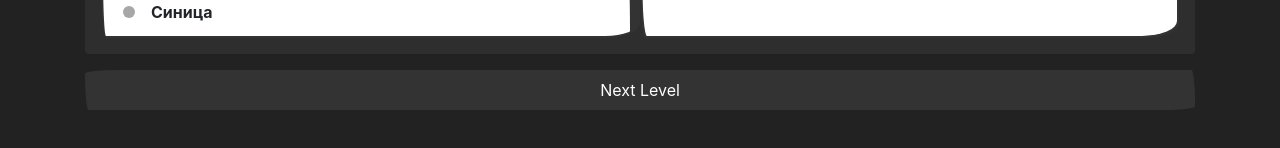
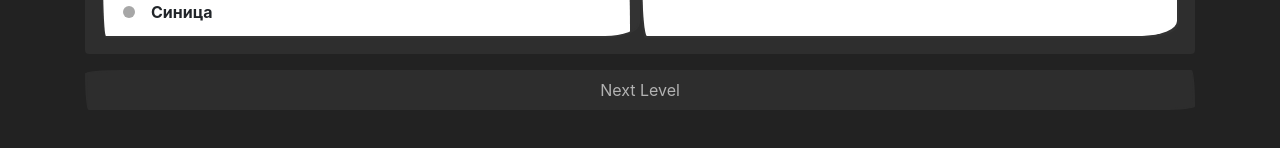
Before and after one commit to YekaterinaKarakulina/songbird, a React app: page / in a window 1280 px wide. Shown: the part 616-764 px from the top of the page. Built offline with nearby package versions, Linux system fonts and the light colour scheme; a web font is replaced by a local one.

Commit message:
feat: add next button disabled state

```diff
--- a/src/components/app/app.jsx
+++ b/src/components/app/app.jsx
@@ -31,6 +31,7 @@ export default class App extends React.Component {
     score: 0,
     currentScore: 5,
     maxScore: 30,
+    isNextButtonDisabled: true
   }
 
   componentDidMount() {
@@ -78,7 +79,8 @@ export default class App extends React.Component {
         this.setState(({ currentScore, score }) => {
           return {
             score: score += currentScore,
-            isAnswerCorrect: true
+            isAnswerCorrect: true,
+            isNextButtonDisabled: false
           }
         })
       } else {
@@ -101,6 +103,7 @@ export default class App extends React.Component {
           questionNumber: questionNumber += 1,
           selectedAnswerId: null,
           isAnswerCorrect: false,
+          isNextButtonDisabled: true,
           answersState: [
             { id: 1, addClass: null },
             { id: 2, addClass: null },
@@ -130,7 +133,8 @@ export default class App extends React.Component {
       answersData,
       isAnswerCorrect,
       selectedAnswerId,
-      answersState } = this.state;
+      answersState,
+      isNextButtonDisabled } = this.state;
 
     const question = questionData ? <Question
       name={questionData.name}
@@ -158,7 +162,7 @@ export default class App extends React.Component {
           {answers}
           {description}
         </div>
-        <Button onNextButtonClick={this.onNextButtonClick} />
+        <Button disabled={isNextButtonDisabled} onNextButtonClick={this.onNextButtonClick} />
       </div>
     )
   }
--- a/src/components/button/button.jsx
+++ b/src/components/button/button.jsx
@@ -1,12 +1,16 @@
 import React from 'react';
 
+
+import './button.scss'
 export default class Button extends React.Component {
   render() {
+    console.log(this.props);
     return (
       <div className="d-flex mb-3">
         <button
           type="button"
           className="btn btn-primary flex-fill"
+          disabled={this.props.disabled}
           onClick={this.props.onNextButtonClick}>
           Next Level
         </button>
--- a/src/components/button/button.scss
+++ b/src/components/button/button.scss
@@ -0,0 +1,5 @@
+.btn.btn-primary {
+  &:not(:disabled):not(.disabled) {
+    background-color: darken($color:#00BFFF, $amount: 10);
+  }
+}
```
